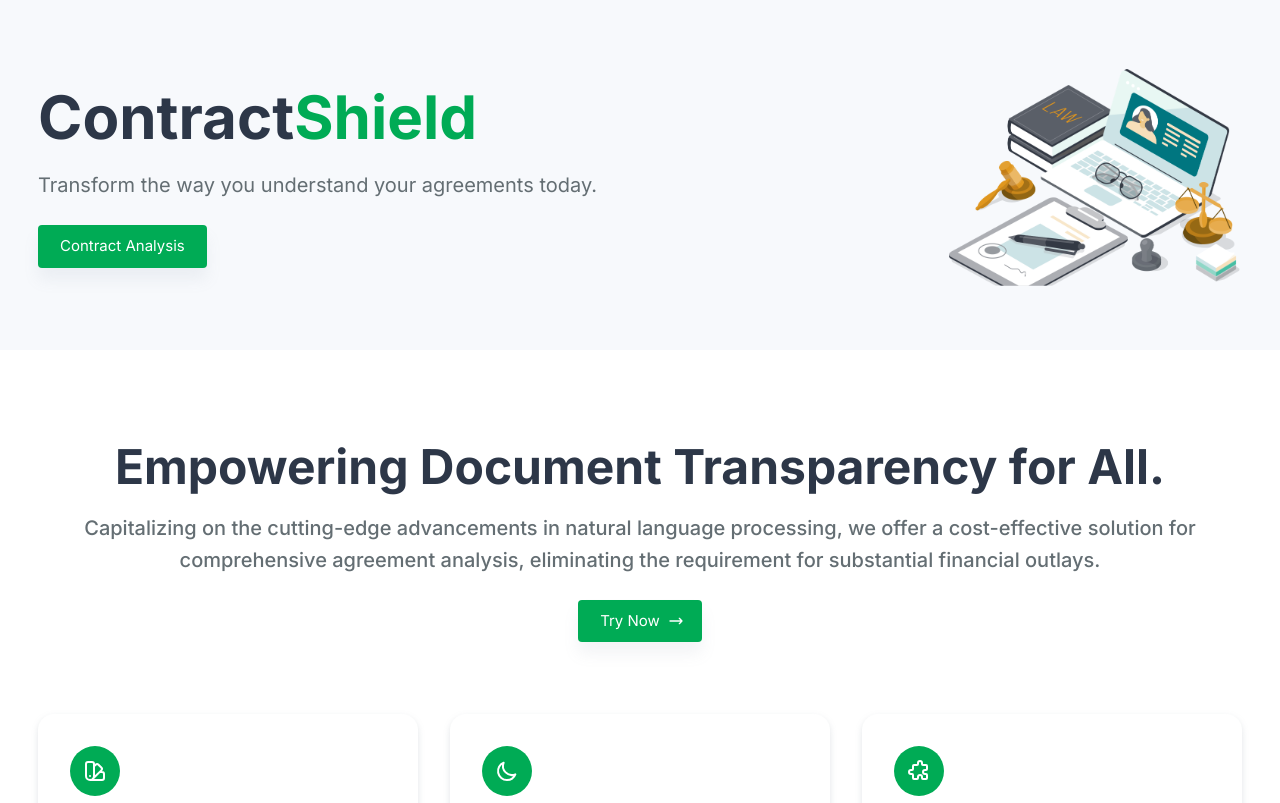
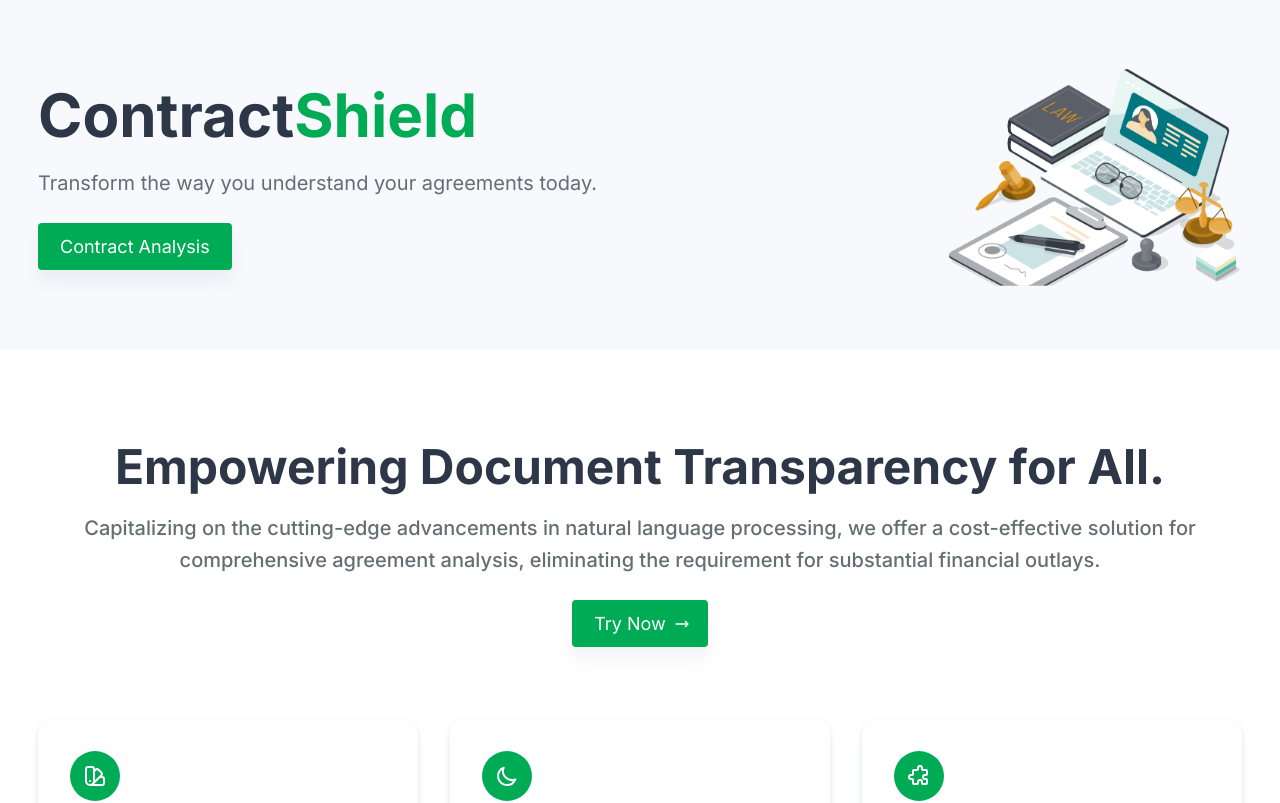
Before and after one commit to andrewschoi/TartanHacks2023, a React (Create React App) app: page / in a window 1280 px wide. Shown: the top 803 px of the page. Built offline with nearby package versions, Linux system fonts and the light colour scheme.

Commit message:
Enlarged buttons

```diff
--- a/src/views/landingPages/Home/components/Features/Features.js
+++ b/src/views/landingPages/Home/components/Features/Features.js
@@ -18,8 +18,6 @@ const Features = () => {
         animate={{ opacity: 1 }}
         exit={{ opacity: 0 }}
         transition={{ duration: 1.5 }}>
-
-
         <Box>
           <Box
             component={Typography}
@@ -51,6 +49,7 @@ const Features = () => {
               href={'/contract-analysis'}
               target={'_blank'}
               variant="contained"
+              style={{ fontSize: '18px' }}
               color="primary"
               size="large"
               endIcon={
--- a/src/views/landingPages/Home/components/Hero/Hero.js
+++ b/src/views/landingPages/Home/components/Hero/Hero.js
@@ -60,6 +60,7 @@ const Hero = () => {
               variant="contained"
               color="primary"
               size="large"
+              style={{ fontSize: '18px' }}
               fullWidth={isMd ? false : true}
               onClick={() => navigate('/contract-analysis')}
             >
```
